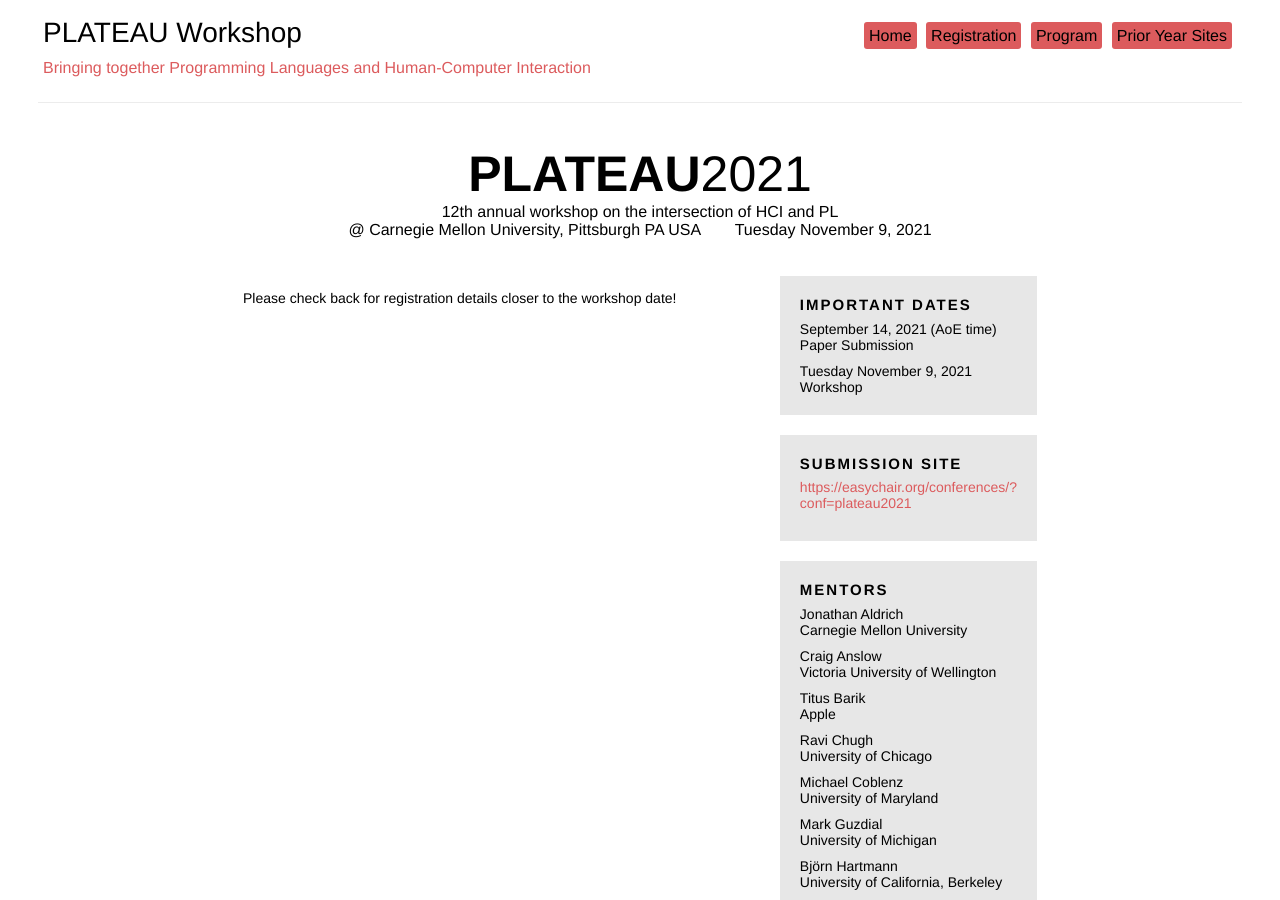
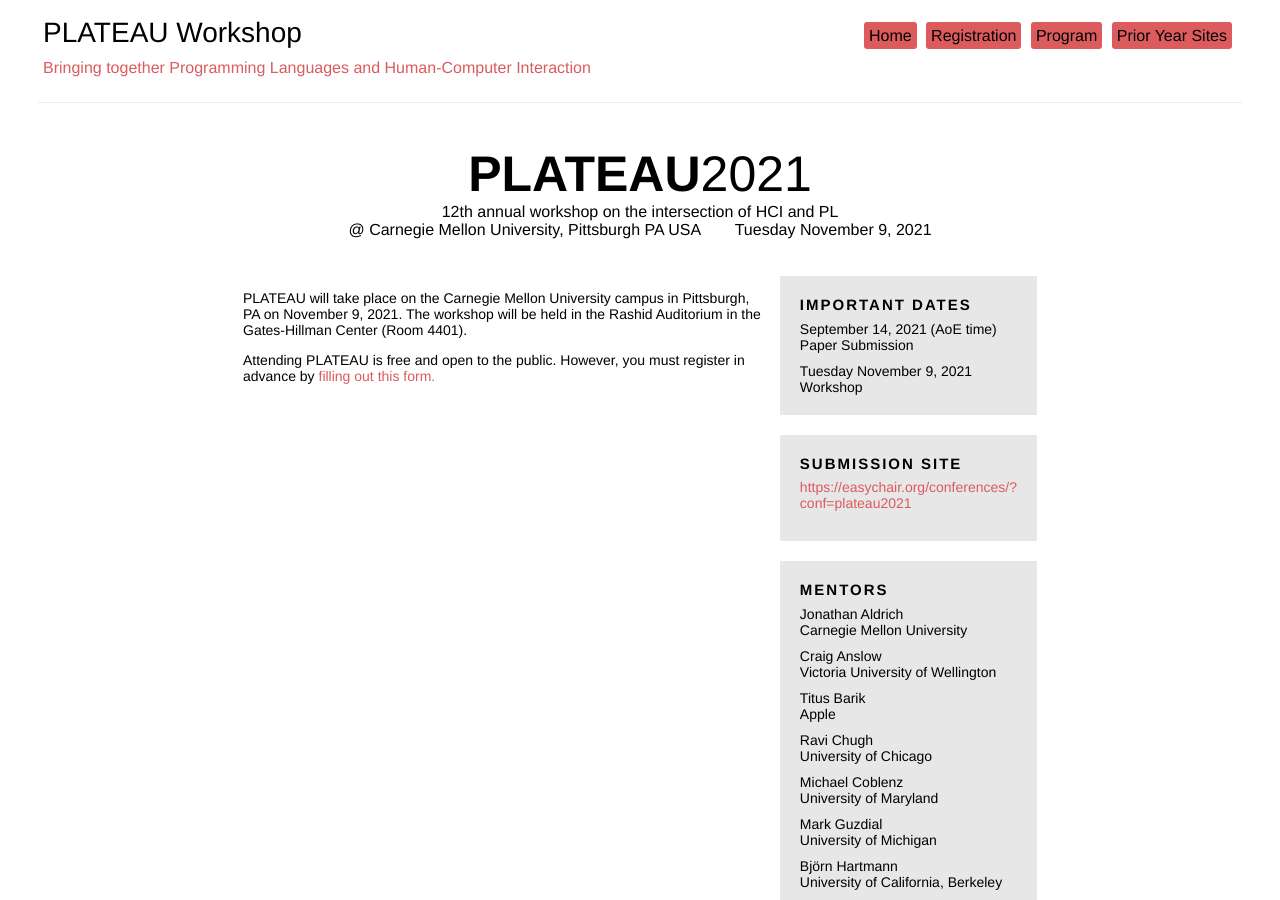
Before and after one commit to plateau-workshop/plateau-2024, a Jekyll site: the page built from registration.html, in a window 1280 px wide and 900 px high. Built offline with Jekyll 4.4.1, drawn with Linux system fonts in a browser that asks for light colours.

Commit message:
added registration info and form link

```diff
--- a/registration.html
+++ b/registration.html
@@ -4,4 +4,17 @@ permalink: registration
 layout: default
 ---
 
-    <p>Please check back for registration details closer to the workshop date!</p>
+<p>
+  PLATEAU will take place on the Carnegie Mellon University campus in
+  Pittsburgh, PA on November 9, 2021. The workshop will be held in the Rashid
+  Auditorium in the Gates-Hillman Center (Room 4401).
+</p>
+
+<p>
+  Attending PLATEAU is free and open to the public. However, you must register
+  in advance by
+  <a
+    href="https://docs.google.com/forms/d/e/1FAIpQLSd_TGl5vhvyPhouzYDv7T1kJ9xdwVJ9aWCxMGCloUvpMpx-yQ/viewform?usp=sf_link"
+    >filling out this form.</a
+  >
+</p>
```
